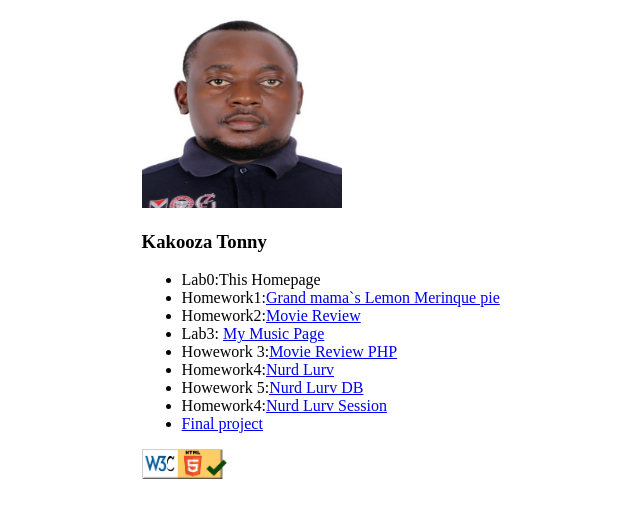
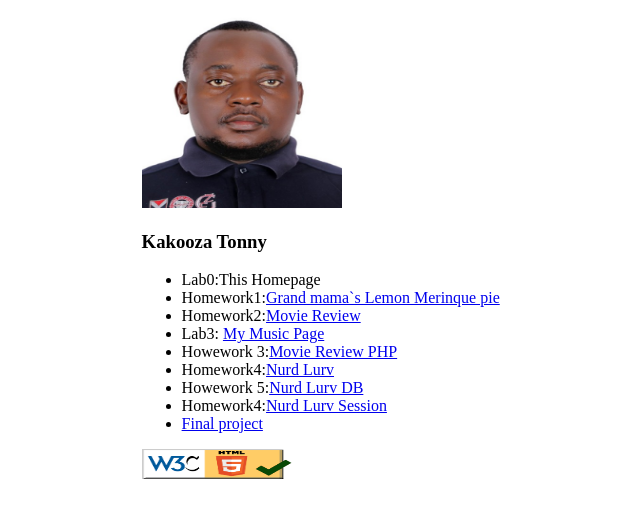
Before and after one commit to tonny-2022/WAP, a plain HTML site: page index.html in a window 1280 px wide. Shown: the whole page, without its empty margins (372-1012 px from the left). Drawn offline with Linux system fonts and the light colour scheme.

Commit message:
lab1 changes

```diff
--- a/index.html
+++ b/index.html
@@ -24,7 +24,7 @@
      <li><a href="#">Final project</a></li>
     </ul>
     <div class="imagediv1" style="left:10%" >
-        <a href="https://validator.w3.org/nu/?doc=https%3A%2F%2Ftonny-2022.github.io%2FWAP%2F"><img src="Lab1/htmlchecker.png"  width=auto height=30  alt="html validator"/></a>
+        <a href="https://validator.w3.org/nu/?doc=https%3A%2F%2Ftonny-2022.github.io%2FWAP%2F"><img src="Lab1/htmlchecker.png"  width=150 height=30  alt="html validator"/></a>
        </div>
    </div>
   </body>
```
